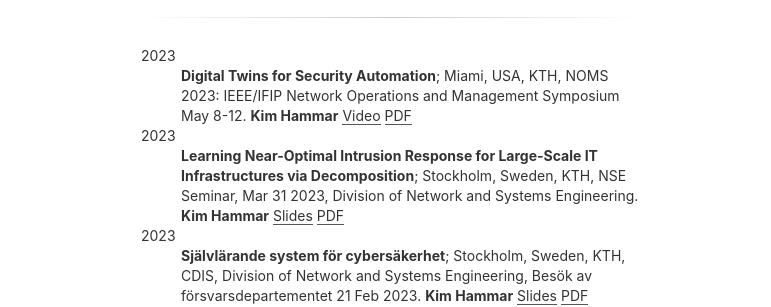
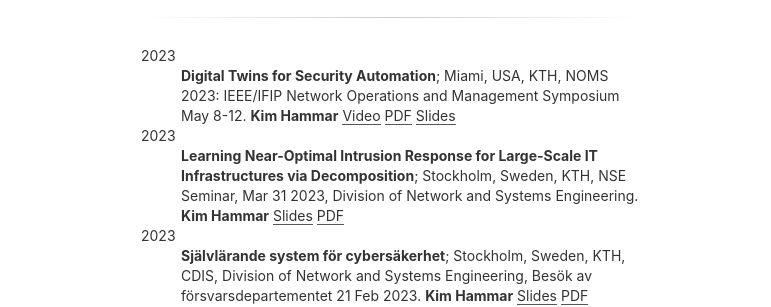
Before and after one commit to Limmen/Limmen.github.io, a Jekyll site: the page built from talks.md, in a window 1280 px wide and 900 px high. Shown: the part 446-753 px from the top of the window, without its empty margins (249-1020 px from the left). Built offline with Jekyll 4.4.1, drawn with Linux system fonts in a browser that asks for light colours.

Commit message:
add link

```diff
--- a/talks.md
+++ b/talks.md
@@ -8,6 +8,7 @@ title: Talks
     **Kim Hammar**
     [Video](https://www.youtube.com/watch?v=Gi-_KSNYVCk)
 	[PDF](/assets/slides/Digital_twins_security_noms23_Hammar_Stadler.pdf)
+	[Slides](https://www.slideshare.net/KimHammar/digital-twins-for-security-automation)
 
 2023
 :   **Learning Near-Optimal Intrusion Response for Large-Scale IT Infrastructures via Decomposition**; Stockholm, Sweden, KTH, NSE Seminar, Mar 31 2023, Division of Network and Systems Engineering.
```
